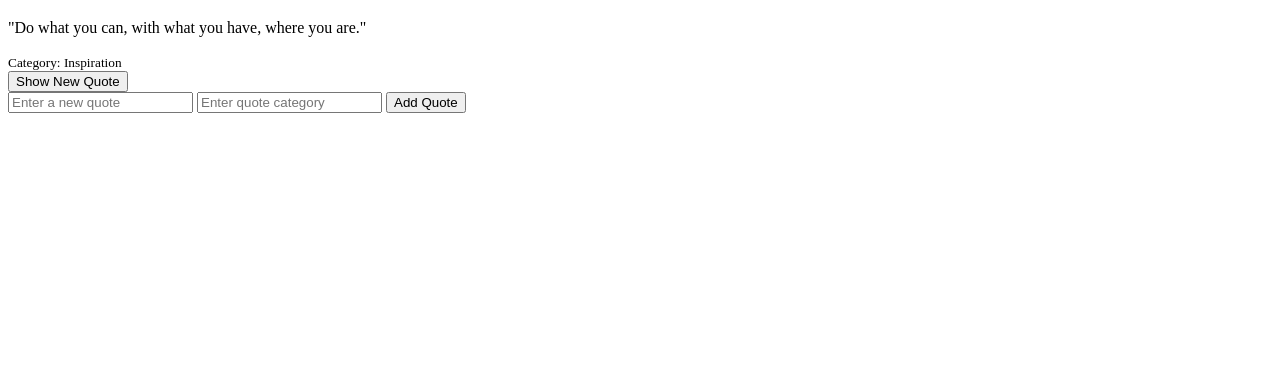
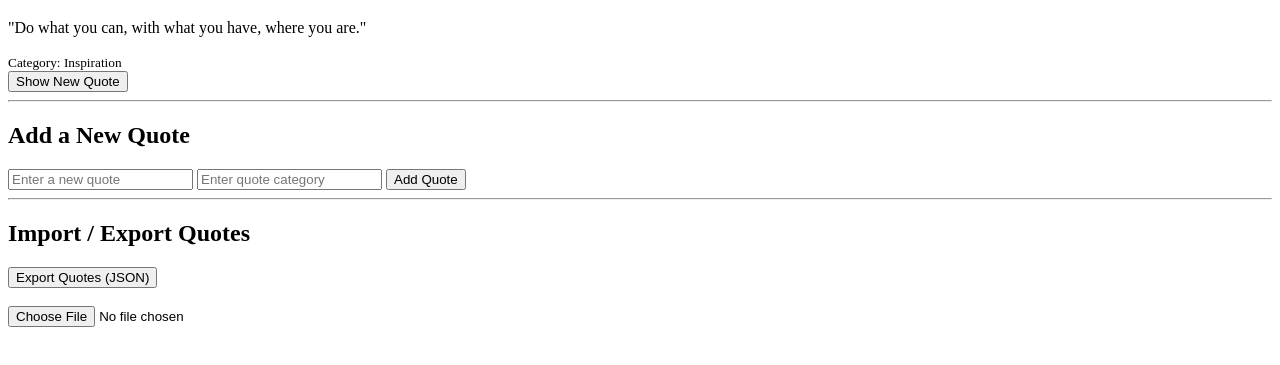
Before and after one commit to Churchill1999/alx_fe_javascript, a plain HTML site: page dom-manipulation/index.html in a window 1280 px wide. Shown: the part 61-426 px from the top of the page. Drawn offline with Linux system fonts and the light colour scheme.

Commit message:
Update index.html

```diff
--- a/dom-manipulation/index.html
+++ b/dom-manipulation/index.html
@@ -13,11 +13,19 @@
 
   <button id="newQuote">Show New Quote</button>
 
-  <div>
-    <input id="newQuoteText" type="text" placeholder="Enter a new quote">
-    <input id="newQuoteCategory" type="text" placeholder="Enter quote category">
-    <button onclick="addQuote()">Add Quote</button>
-  </div>
+  <hr>
+
+  <h2>Add a New Quote</h2>
+  <input id="newQuoteText" type="text" placeholder="Enter a new quote" />
+  <input id="newQuoteCategory" type="text" placeholder="Enter quote category" />
+  <button onclick="addQuote()">Add Quote</button>
+
+  <hr>
+
+  <h2>Import / Export Quotes</h2>
+  <button onclick="exportQuotes()">Export Quotes (JSON)</button>
+  <br><br>
+  <input type="file" id="importFile" accept=".json" onchange="importFromJsonFile(event)" />
 
   <script src="script.js"></script>
 </body>
```
